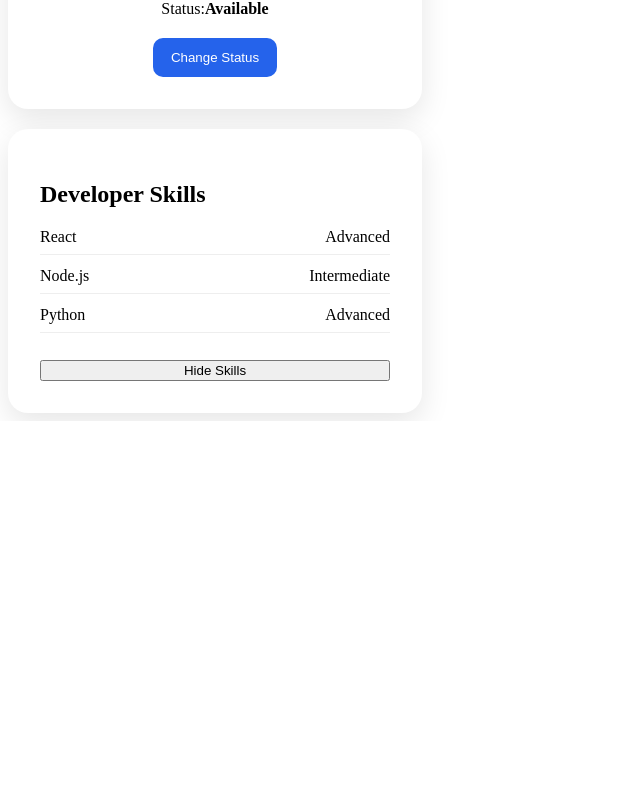
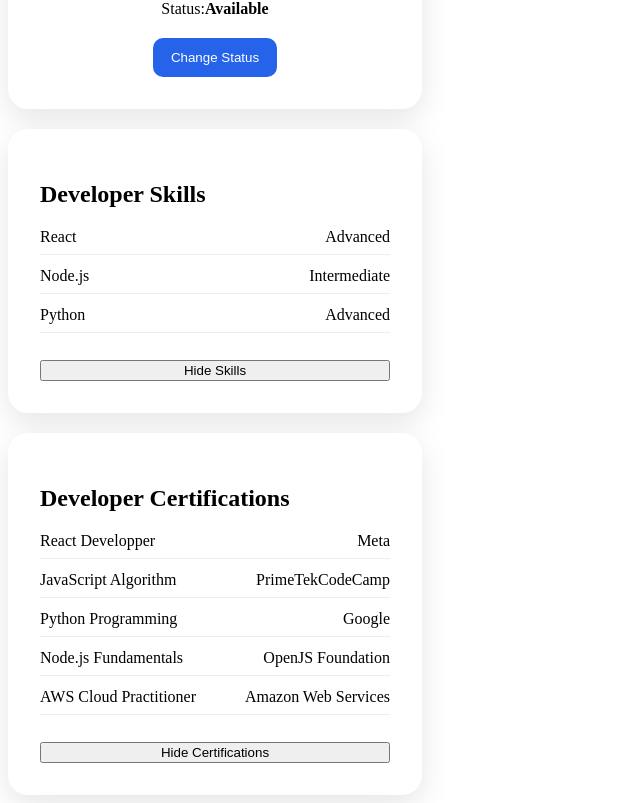
Before and after one commit to Joshebirongo/react-profile-card, a React (Vite) app: page / in a window 1280 px wide. Shown: the part 389-1192 px from the top of the page, without its empty margins (0-640 px from the left). Before the commit the page ends 810 px from the top, so only its background shows below. Built offline with nearby package versions, Linux system fonts and the light colour scheme.

Commit message:
Certifications list component created

```diff
--- a/src/App.jsx
+++ b/src/App.jsx
@@ -1,5 +1,6 @@
 import ProfileCard from './Components/ProfileCard.jsx';
 import SkillsList from './Components/SkillsList.jsx';
+import CertificationsList from './Components/CertficationsList.jsx';
 function App() {
     return(
         <>
@@ -12,6 +13,8 @@ function App() {
                 />
 
                 <SkillsList />
+
+                <CertificationsList/>
             </div>
         </>
     );
--- /dev/null
+++ b/src/Components/CertficationsList.jsx
@@ -0,0 +1,67 @@
+import { useState } from "react";
+import "../styles/CertificationsList.css"
+
+function CertificationsList() {
+    const [showCertifications, setShowCertifications] = useState(true);
+
+    const certifications = [
+        {
+            id: 1,
+            title: "React Developper",
+            provider: "Meta"
+        },
+        {
+            id: 2,
+            title: "JavaScript Algorithm",
+            provider: "PrimeTekCodeCamp",
+    },
+    {
+            id: 3,
+            title: "Python Programming",
+            provider: "Google"
+    },
+    {
+            id: 4,
+            title: "Node.js Fundamentals",
+            provider: "OpenJS Foundation"
+    },
+    {
+            id: 5,
+            title: "AWS Cloud Practitioner",
+            provider: "Amazon Web Services"
+    }
+];
+
+return (
+    <div className="certifications-container">
+        <h2 className="certifications-title">
+            Developer Certifications
+        </h2>
+
+        {showCertifications &&
+            certifications.map((certification) => (
+            <div
+                    key={certification.id}
+                    className="certification-item"
+                >
+                    <span>{certification.title}</span>
+                    <span>{certification.provider}</span>
+            </div>
+        ))}
+
+        <button
+            className="toggle-button"
+            onClick={() =>
+                setShowCertifications(!showCertifications)
+            }
+        >
+            {showCertifications
+            ? "Hide Certifications"
+            : "Show Certifcations"}
+
+        </button>
+    </div>
+);
+
+}
+export default CertificationsList
--- /dev/null
+++ b/src/styles/CertificationsList.css
@@ -0,0 +1,25 @@
+.certifications-container {
+    width: 350px;
+    margin-top: 20px;
+    padding: 2rem;
+    border-radius: 20px;
+    background: white;
+    box-shadow: 0 10px 30px rgba(0, 0, 0, .1);
+}
+
+.certifications-title {
+    margin-bottom: 20px;
+}
+
+.certification-item {
+    display: flex;
+    justify-content: space-between;
+    margin-bottom: 12px;
+    padding-bottom: 8px;
+    border-bottom: 1px solid #eee;
+}
+
+.toggle-button {
+    margin-top: 15px;
+    width: 100%;
+}
```
